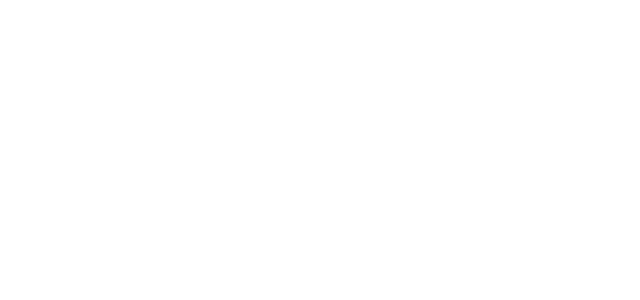
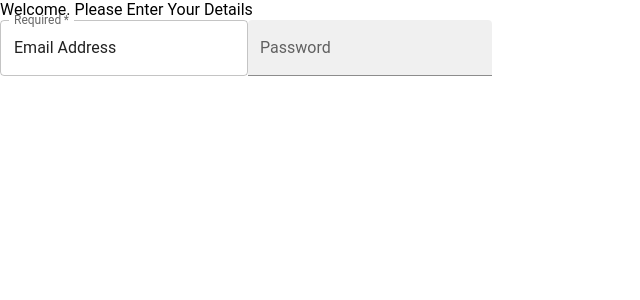
Before and after one commit to canjey/org, a React (Create React App) app: page /login in a window 1280 px wide. Before the commit this address had no page. Shown: the top 300 px of the page, without its empty margins (0-640 px from the left). Built offline with nearby package versions, Linux system fonts and the light colour scheme.

Commit message:
Login Page

```diff
--- a/src/App.js
+++ b/src/App.js
@@ -4,6 +4,7 @@
 import Services from './Containers/Services';
 import AddOrganization from './Containers/AddOrganization';
 import AboutOrganization from './Containers/AboutOrganization'
+import Login from './Containers/Login'
 import {Route, Routes} from "react-router-dom";
 import {createTheme} from "@mui/material/styles";
 import {ThemeProvider} from "@emotion/react";
@@ -27,6 +28,7 @@
           <Route path="/organizations/addorganization" element={<AddOrganization/>}/>
           <Route path="/organizations/aboutpage" element={<AboutOrganization/>}/>
           <Route path="/organizations/aboutpage/adduser" element={<AddUsers/>}/>
+          <Route path="/login" element={<Login/>} />
         </Routes>
       </ThemeProvider>
     </>
--- /dev/null
+++ b/src/Components/Login/LoginPage.js
@@ -0,0 +1,36 @@
+import * as React from "react";
+import Box from "@mui/material/Box";
+import Grid from "@mui/material/Grid";
+import Typography from "@mui/material/Typography";
+import TextField from "@mui/material/TextField";
+
+export default function LoginPage() {
+  return (
+    <>
+      <Box>
+        <Grid container>
+          <Grid item xs={6}>
+            <Typography variant="h4">
+              Welcome. Please Enter Your Details
+            </Typography>
+
+            <TextField
+              required
+              id="outlined-required"
+              label="Required"
+              defaultValue="Email Address"
+            />
+             <TextField
+          id="filled-password-input"
+          label="Password"
+          type="password"
+          autoComplete="current-password"
+          variant="filled"
+        />
+          </Grid>
+          <Grid item xs={6}></Grid>
+        </Grid>
+      </Box>
+    </>
+  );
+}
--- a/src/Components/Organisation/OrgTable.js
+++ b/src/Components/Organisation/OrgTable.js
@@ -98,7 +98,7 @@
               </Typography>
             </Grid>
             <Grid item sm={4} md={2}  sx={{marginTop:'20px'}}>
-              <Link to="./addorganization" style={{textDecoration: "none"}}>
+              <Link to="./addorganization" sx={{textDecoration: "none"}}>
                 <AddCircleIcon />
                   Add Organisation
 
--- /dev/null
+++ b/src/Containers/Login/index.js
@@ -0,0 +1,12 @@
+import * as React from 'react';
+import LoginPage from '../../Components/Login/LoginPage.js';
+
+
+export default function Login (){
+    return (
+        <>
+        <LoginPage />
+
+        </>
+    )
+}
```
